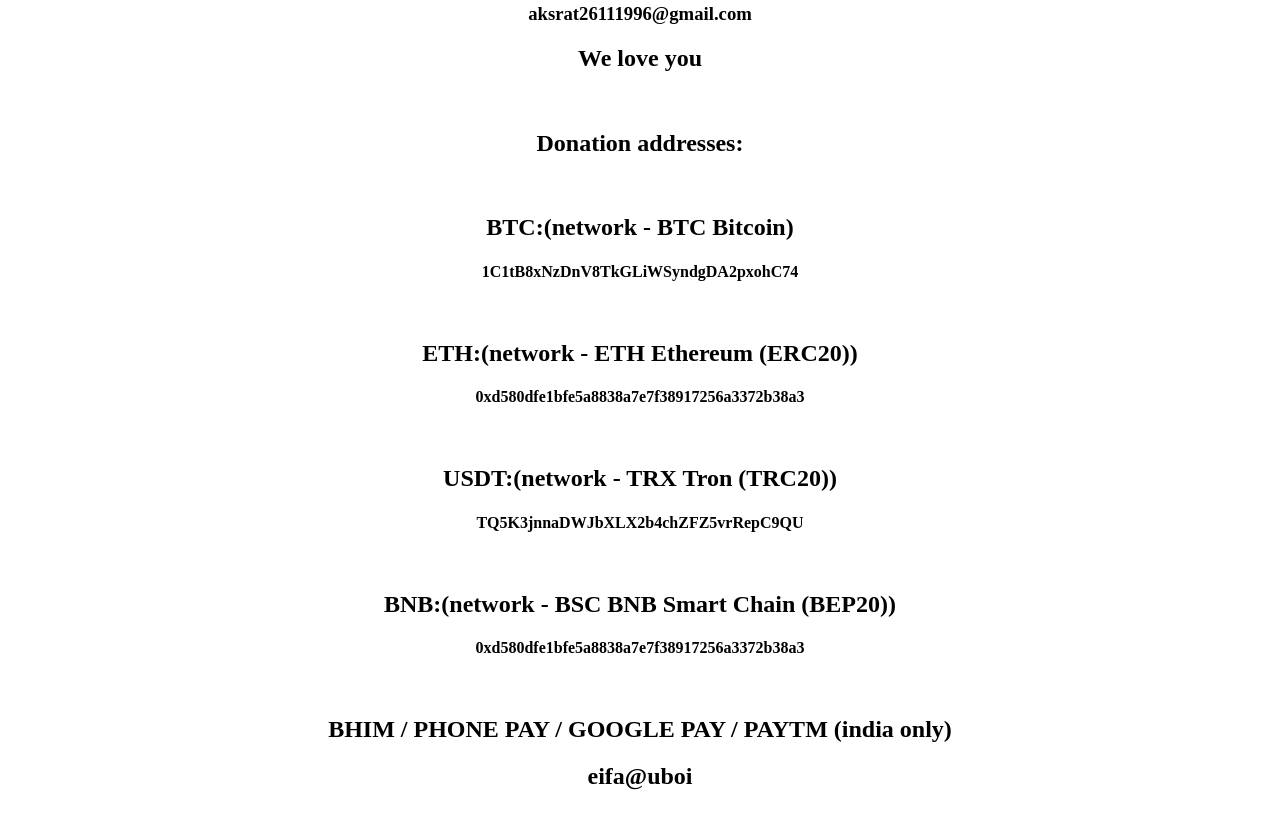
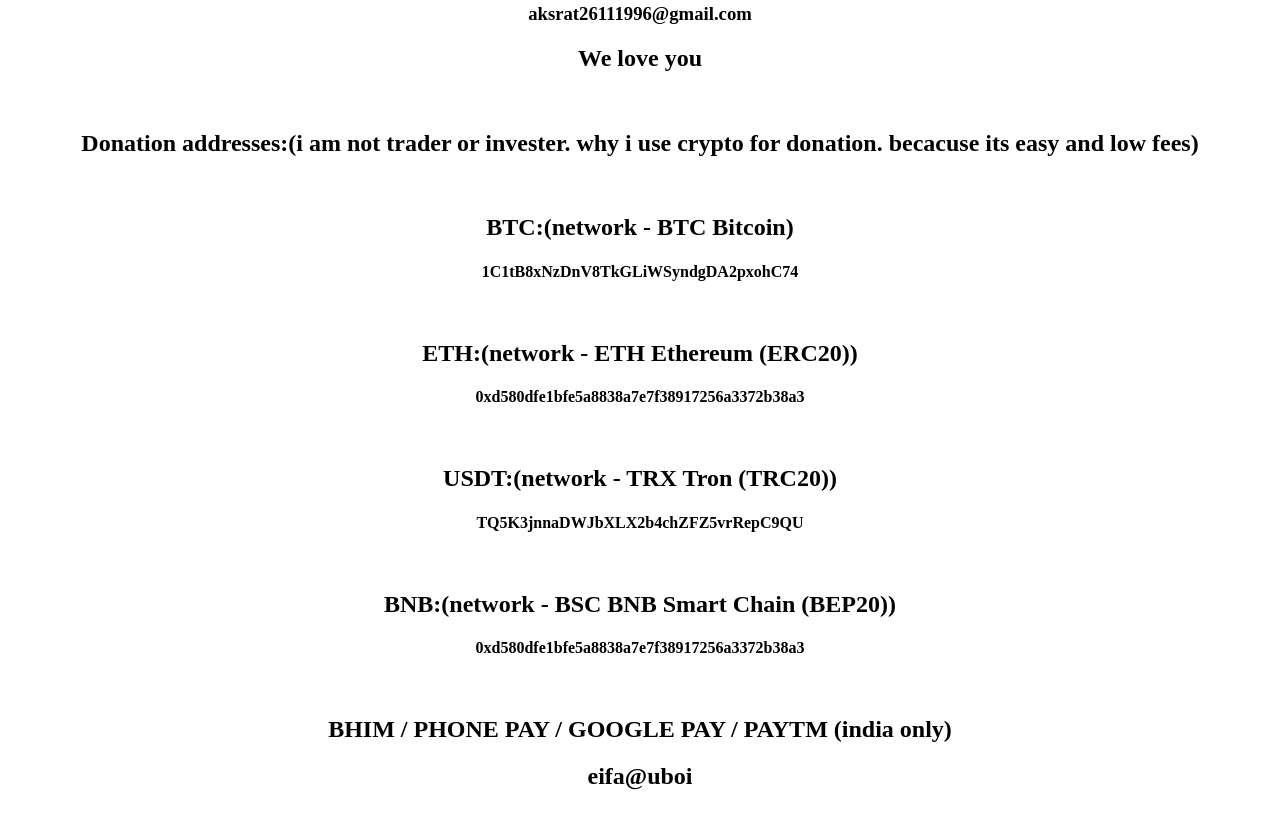
Before and after one commit to nomoregambling/nomoregambling, a plain HTML site: page index.html in a window 1280 px wide. Shown: the part 4036-4864 px from the top of the page. Drawn offline with Linux system fonts and the light colour scheme.

Commit message:
Update index.html

```diff
--- a/index.html
+++ b/index.html
@@ -93,7 +93,7 @@
 <h2 align="center">Email</h2>
 <h3 align="center">aksrat26111996@gmail.com</h3>
 <h2 align="center">We love you</h2><br/>
-<h2 align="center">Donation addresses:</h2><br/>
+<h2 align="center">Donation addresses:(i am not trader or invester. why i use crypto for donation. becacuse its easy and low fees)</h2><br/>
 <h2 align="center">BTC:(network - BTC Bitcoin)</h2>
 <h4 align="center">1C1tB8xNzDnV8TkGLiWSyndgDA2pxohC74</h4><br/>
 <h2 align="center">ETH:(network - ETH Ethereum (ERC20))</h2>
```
